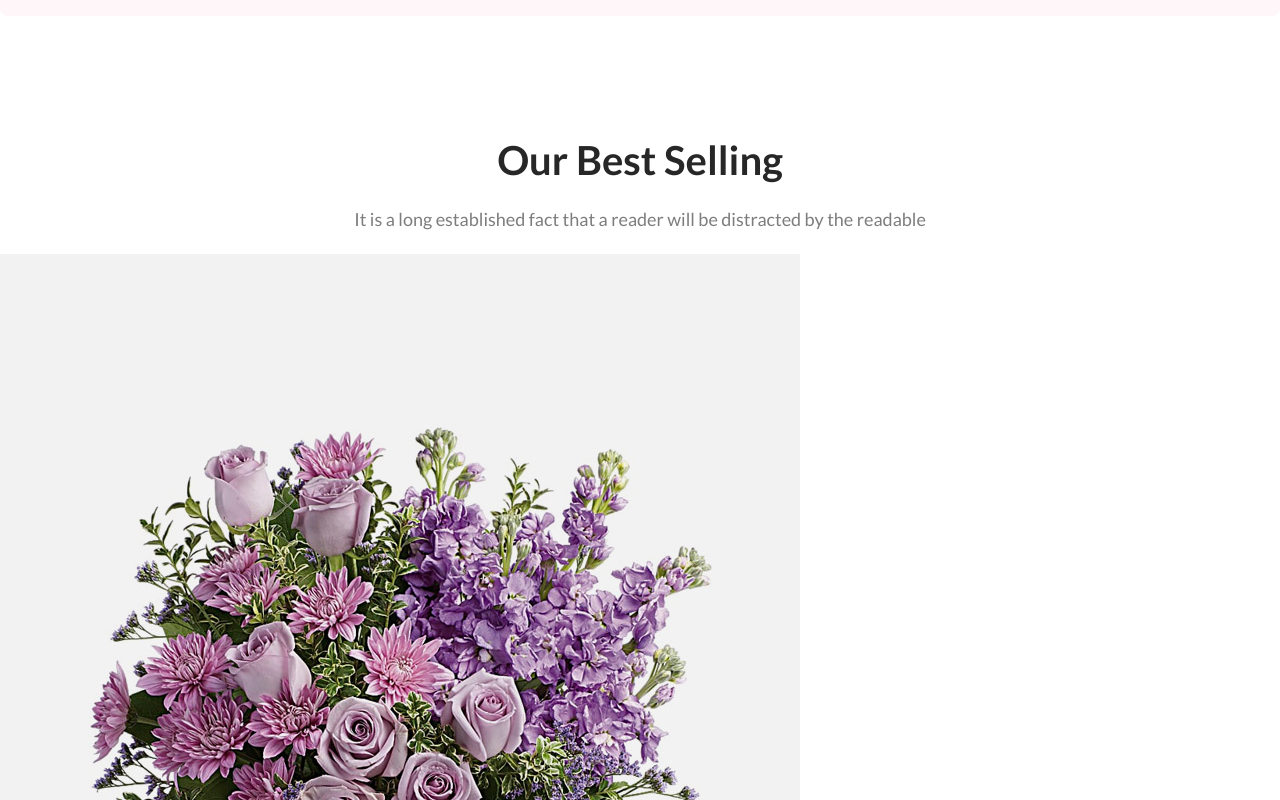
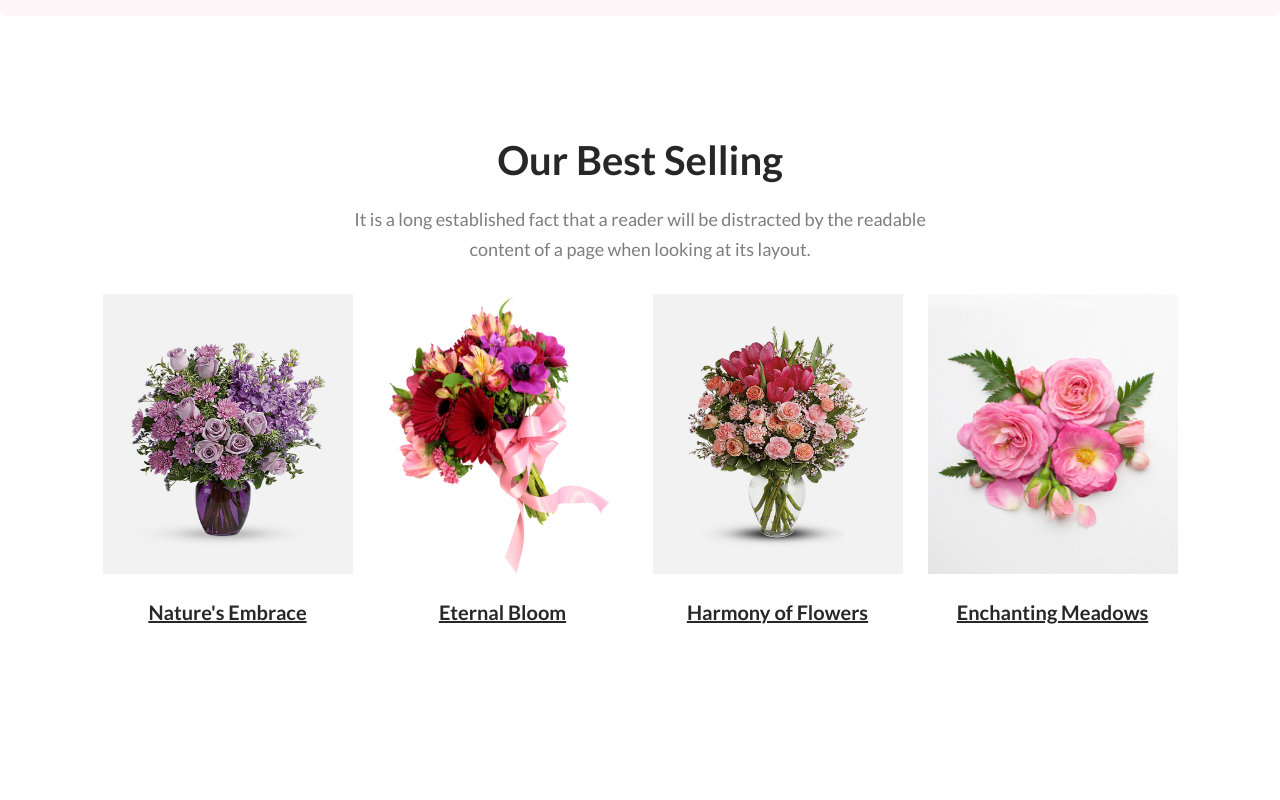
Before and after one commit to aminurjs/flower-shop-pro, a plain HTML site: page index.html in a window 1280 px wide. Shown: the part 2880-3680 px from the top of the page. After the commit the page ends 3507 px from the top, so only its background shows below. Drawn offline with Linux system fonts and the light colour scheme.

Commit message:
best selling  area complete

```diff
--- a/index.html
+++ b/index.html
@@ -71,24 +71,25 @@
         </section>
         <section class="best_sells">
             <h2 class="section_title">Our Best Selling</h2>
-            <p class="section_desc">It is a long established fact that a reader will be distracted by the readable </p>
+            <p class="section_desc">It is a long established fact that a reader will be distracted by the readable <br>
+                content of a page when looking at its layout.</p>
             <div class="bs_items">
-                <div class="bs_img">
+                <div class="item">
                     <img src="images/bs_3.jpg" alt="">
+                    <p><a href="#">Nature's Embrace</a></p>
                 </div>
-                <p><a href="#">Nature's Embrace</a></p>
-                <div class="bs_img">
+                <div class="item">
                     <img src="images/bs_1.jpg" alt="">
+                    <p><a href="#">Eternal Bloom</a></p>
                 </div>
-                <p><a href="#">Nature's Embrace</a></p>
-                <div class="bs_img">
+                <div class="item">
                     <img src="images/bs_2.jpg" alt="">
+                    <p><a href="#">Harmony of Flowers</a></p>
                 </div>
-                <p><a href="#">Nature's Embrace</a></p>
-                <div class="bs_img">
+                <div class="item">
                     <img src="images/bs_4.jpg" alt="">
+                    <p><a href="#">Enchanting Meadows</a></p>
                 </div>
-                <p><a href="#">Nature's Embrace</a></p>
             </div>
         </section>
     </main>
--- a/styles/style.css
+++ b/styles/style.css
@@ -160,3 +160,31 @@
 .discount img{
     width: 34%;
 }
+
+/* Best Selling area styles here */
+
+.best_sells{
+    margin: 0 200px;
+}
+.bs_items{
+    display: flex;
+    align-items: center;
+    justify-content: center;
+    gap: 25px;
+    margin-top: 30px;
+}
+.bs_items img{
+    width: 250px;
+    height: 280px;
+}
+.bs_items p{
+    margin-top: 20px;
+    text-align: center;
+}
+.bs_items p a{
+    color: #272727;
+    font-size: 20px;
+    font-weight: 700;
+    line-height: 30px;
+    text-decoration-line: underline;
+}
```
